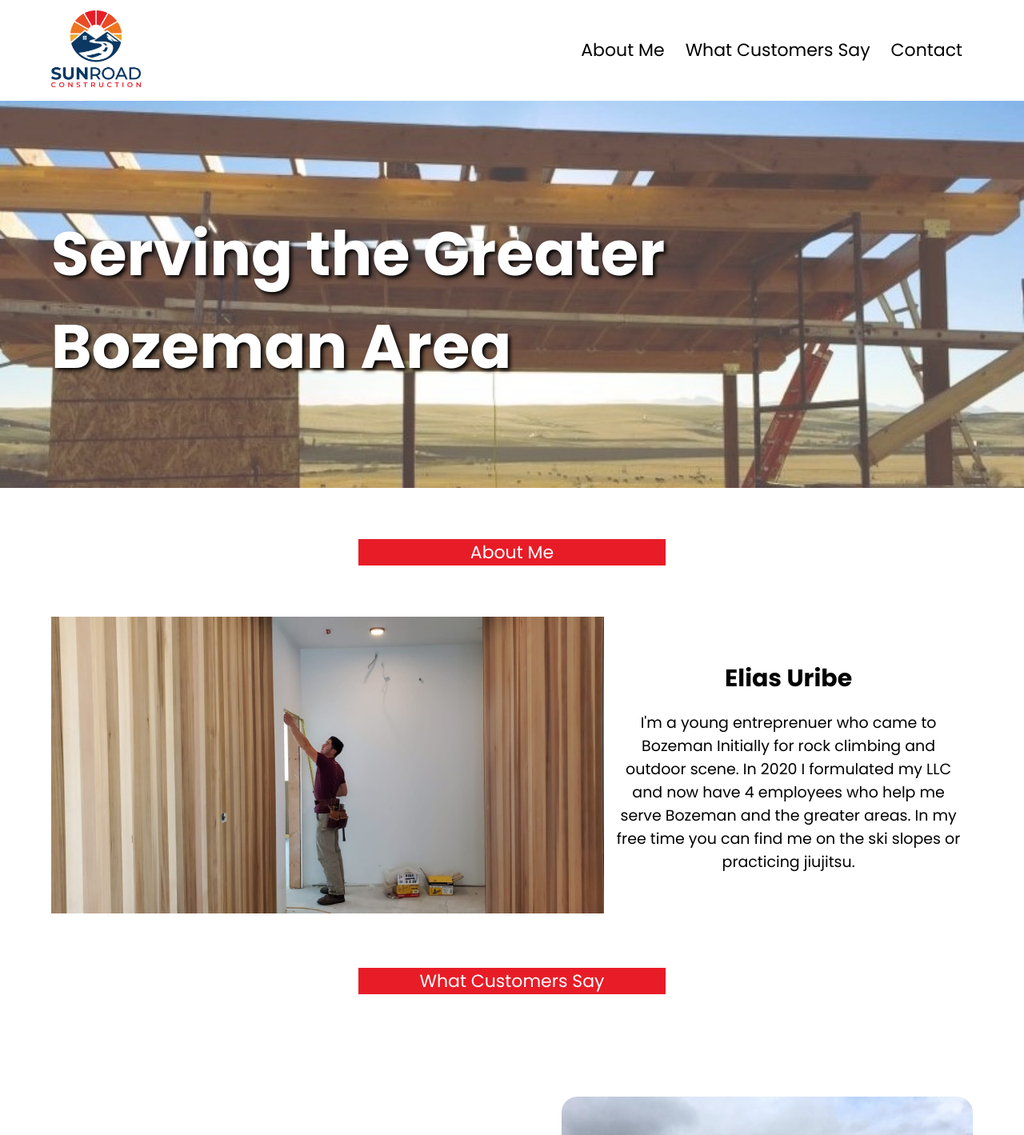
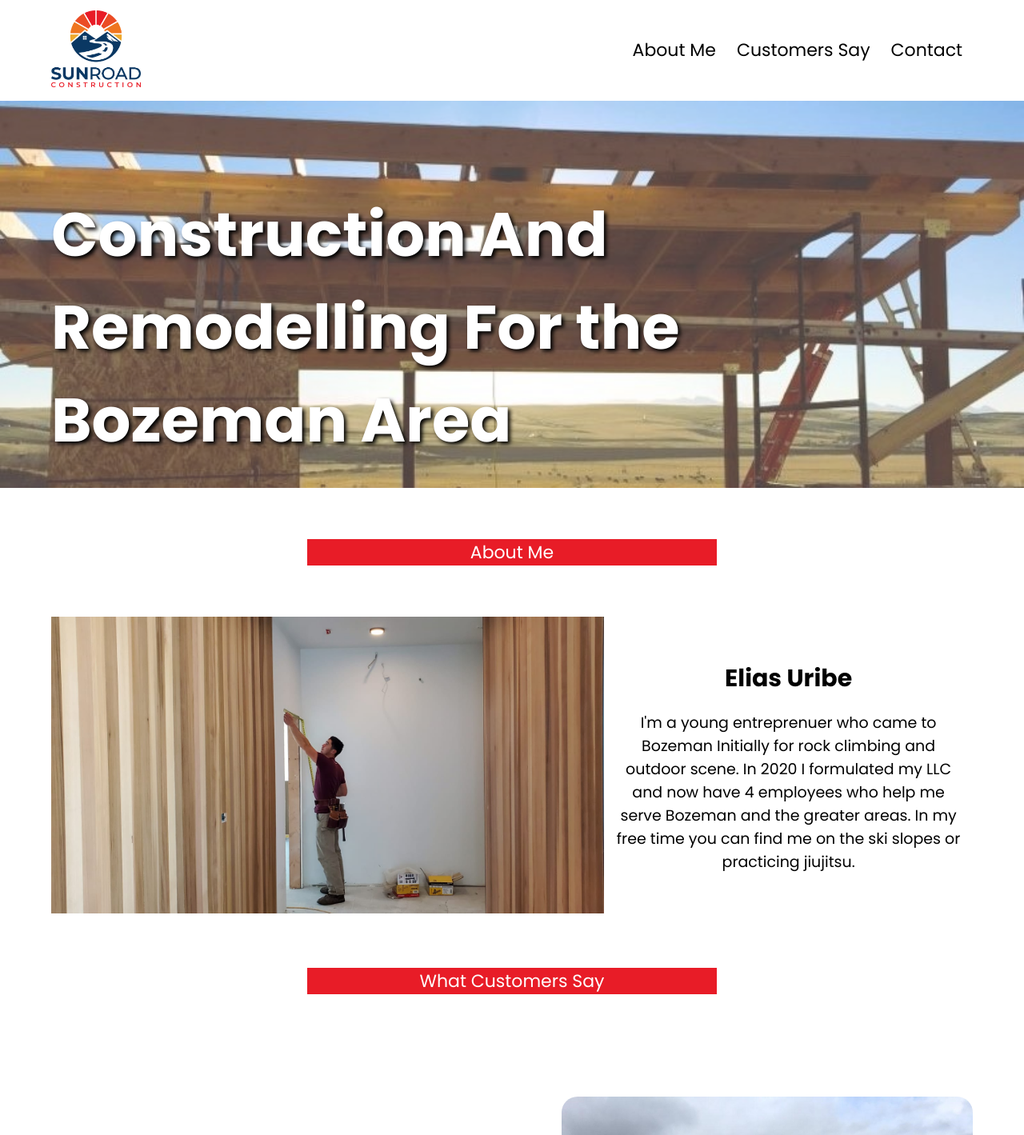
Before and after one commit to MalcolmWeaver/sun-road-elias, a React (Create React App) app: page / in a window 1280 px wide. Shown: the top 1419 px of the page at 80% size. Built offline with nearby package versions, Linux system fonts and the light colour scheme.

Commit message:
Clicking Works

```diff
--- a/package.json
+++ b/package.json
@@ -9,6 +9,7 @@
     "react": "^18.2.0",
     "react-dom": "^18.2.0",
     "react-scripts": "5.0.1",
+    "react-scroll": "^1.9.0",
     "web-vitals": "^2.1.4"
   },
   "scripts": {
--- a/src/App.css
+++ b/src/App.css
@@ -74,7 +74,7 @@
   font-family: 'Poppins', sans-serif;
   text-align: center;
   background-color: #e81c27;
-  width: 30%;
+  max-width: 40%;
   margin: 5% auto;
   color: #ffffff;
 }
--- a/src/App.js
+++ b/src/App.js
@@ -14,9 +14,9 @@ function App() {
 
       {/* Main Section */}
       <main className="main">
-        <AboutMe />
-        <CustomersSay />
-        <Contact />
+        <AboutMe id="about" />
+        <CustomersSay id="customers-say" />
+        <Contact id="contact" />
       </main>
     </div>
   );
--- a/src/components/HeaderTitleNav.js
+++ b/src/components/HeaderTitleNav.js
@@ -9,7 +9,7 @@ function HeaderTitleNav(){
           <Navbar />
           <img src={backgroundImage} className="header-background-image"></img>
           <div className="background-text">
-            Serving the Greater Bozeman Area
+            Construction And Remodelling For the Bozeman Area
           </div>
         </div>
       </header>
--- a/src/components/Navbar.js
+++ b/src/components/Navbar.js
@@ -1,17 +1,18 @@
 import logo from '../assets/logo.png';
+import { Link, animateScroll as scroll } from "react-scroll";
 
 const pages = [
     {
         name: 'About Me',
-        link: '/about',
+        link: "about",
     },
     {
-        name: 'What Customers Say',
-        link: '/customers-say',
+        name: 'Customers Say',
+        link: "customers-say",
     },
     {
         name: 'Contact',
-        link: '/contact',
+        link: "contact",
     },
 ]
 
@@ -25,7 +26,17 @@ function Navbar() {
             </div>
             <div className="navbar-page-titles-container">
                 {pages.map((item, index)=>{
-                    return <a href={item.link} key={index} className="navbar-page-titles">{item.name}</a>
+                    return (
+                        <a href="#"
+                        key={index}
+                        className="navbar-page-titles"
+                        onClick={(e) => {
+                        e.preventDefault();
+                        document.getElementById(item.link).scrollIntoView({
+                            behavior: "smooth"
+                        });
+                        }}>{item.name}</a>
+                    )
                 })}
             </div>
         </div>
```
Also changed, not shown: 1 other file (tests, documents, lock files or other folders).
